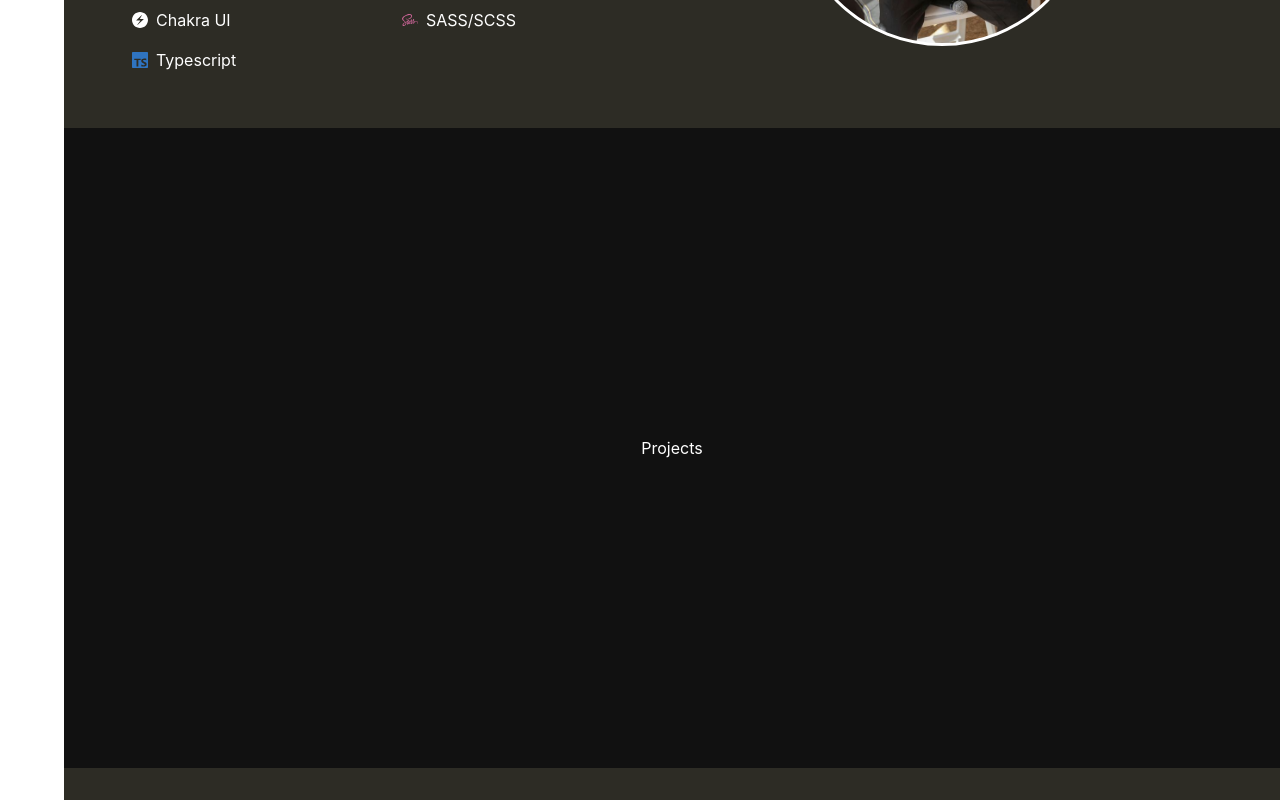
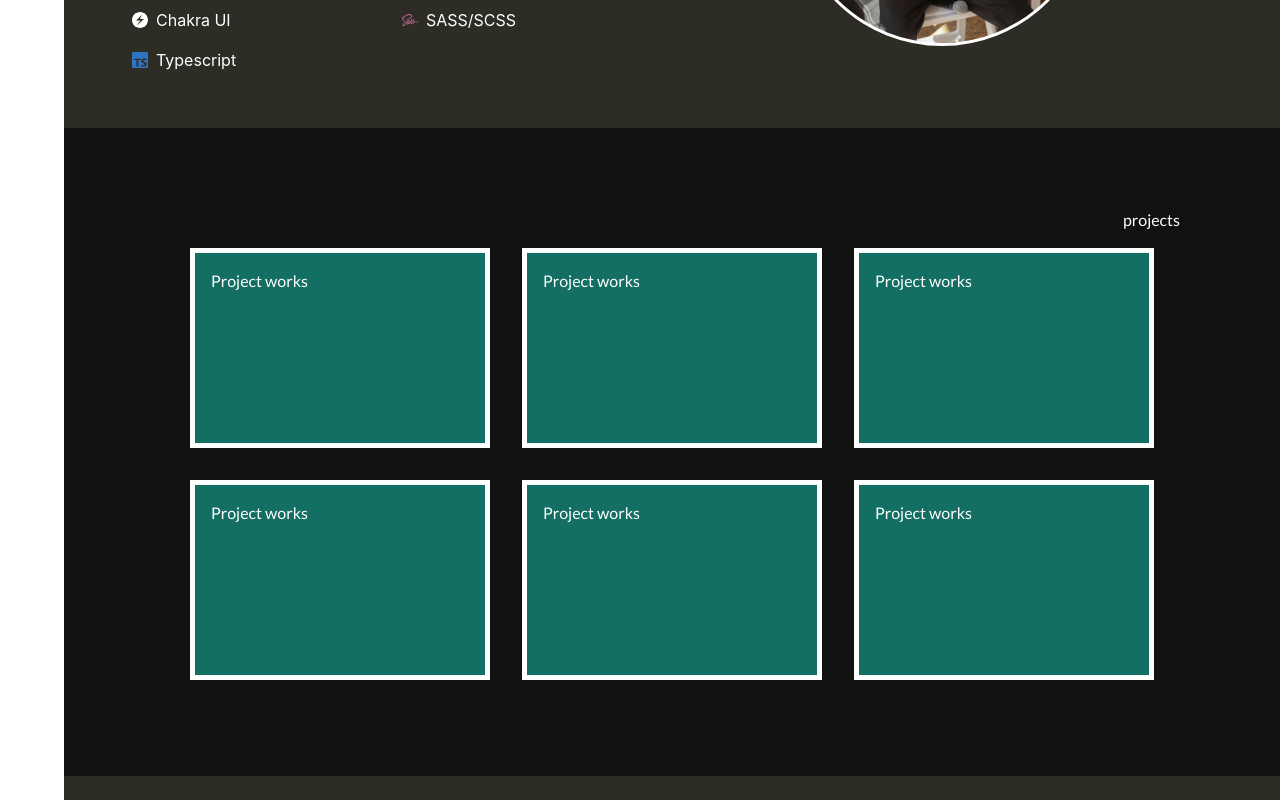
Before and after one commit to MylesWritesCode/portfolio, a Next.js app: page / in a window 1280 px wide. Shown: the part 1260-2060 px from the top of the page. Built offline with nearby package versions, Linux system fonts and the light colour scheme.

Commit message:
added some styling

```diff
--- a/src/components/Project.tsx
+++ b/src/components/Project.tsx
@@ -27,10 +27,18 @@ const Project: React.FC<ProjectProps> = ({
   title,
   img,
   description,
+  link,
   ...props
 }) => {
   return (
-    <chakra.div>
+    <chakra.div
+      width="300px"
+      height="200px"
+      margin="1rem"
+      padding="1rem"
+      border="5px solid #FFFFFF"
+      backgroundColor="var(--color-dark-green)"
+    >
       <chakra.h1>Project works</chakra.h1>
     </chakra.div>
   );
--- a/src/components/Projects.tsx
+++ b/src/components/Projects.tsx
@@ -11,9 +11,11 @@
  * Copyright (c) 2021 MylesWritesCode
  * -----
  * HISTORY
-**/
-import React from 'react';
-import { chakra } from '@chakra-ui/react';
+ **/
+import React from "react";
+import { chakra } from "@chakra-ui/react";
+
+import Project from "@components/Project";
 
 interface ProjectsProps {}
 
@@ -23,22 +25,39 @@ const Projects: React.FC<ProjectsProps> = ({ ...props }) => {
       id="projects"
       data-scroll="projects"
       display="flex"
-      height="80vh"
+      padding="3rem"
       justifyContent="center"
       alignItems="center"
-      flexDirection={["column", "row"]}
+      flexDirection="column"
+      fontFamily="Lato"
       backgroundColor="var(--color-dark)"
       color="#FFFFFF"
     >
-      <chakra.div>
-        <chakra.h2
-          fontSize="1rem"
+      <chakra.div
+        display="flex"
+        maxWidth="1080px"
+        padding="2rem"
+        flexDirection="column"
+      >
+        <chakra.div display="flex" width="100%" justifyContent="flex-end">
+          <chakra.h1>projects</chakra.h1>
+        </chakra.div>
+        <chakra.div
+          display="flex"
+          flexWrap="wrap"
+          justifyContent="center"
+          alignItems="center"
         >
-          Projects
-        </chakra.h2>
+          <Project title="" img="" description="" link="" />
+          <Project title="" img="" description="" link="" />
+          <Project title="" img="" description="" link="" />
+          <Project title="" img="" description="" link="" />
+          <Project title="" img="" description="" link="" />
+          <Project title="" img="" description="" link="" />
+        </chakra.div>
       </chakra.div>
     </chakra.div>
   );
-}
+};
 
 export default Projects;
```
